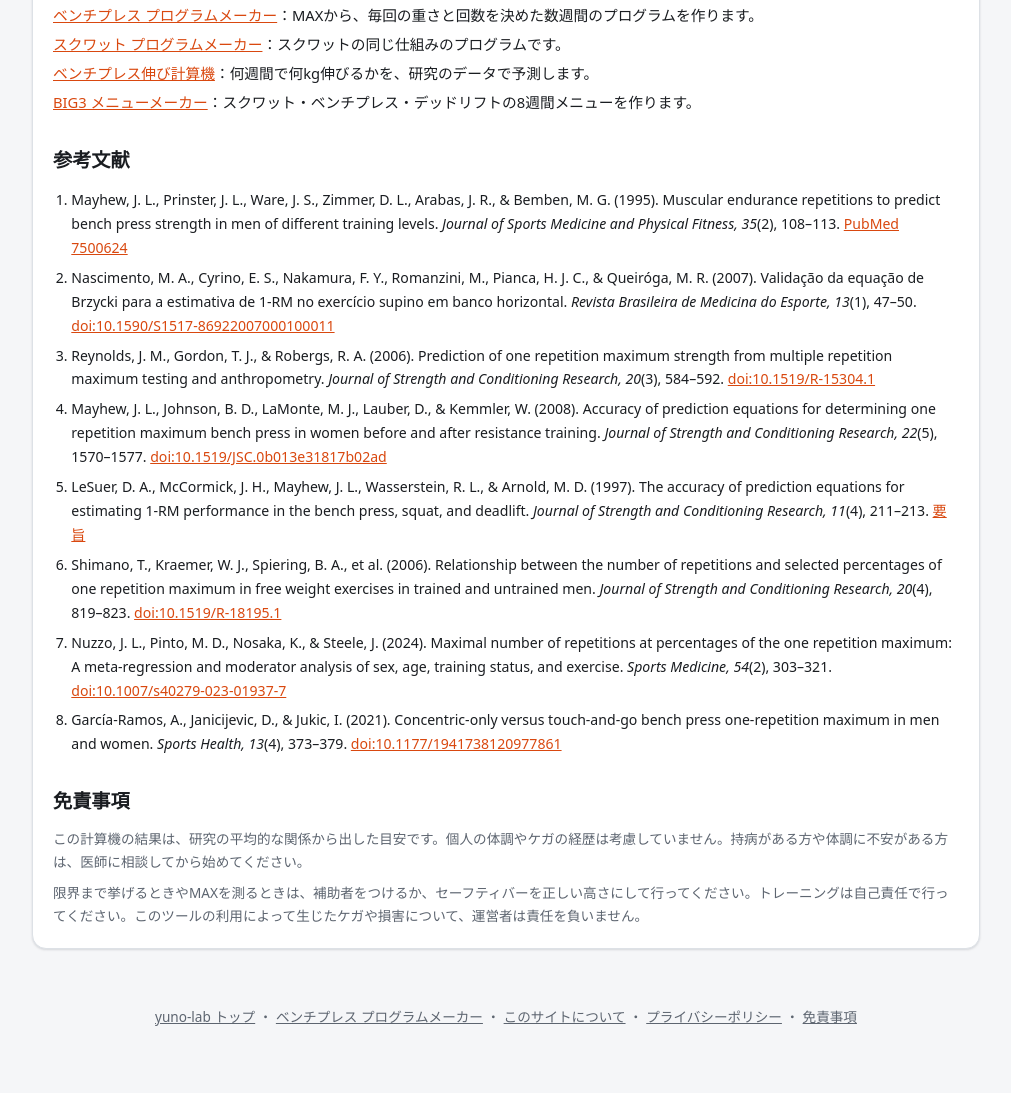
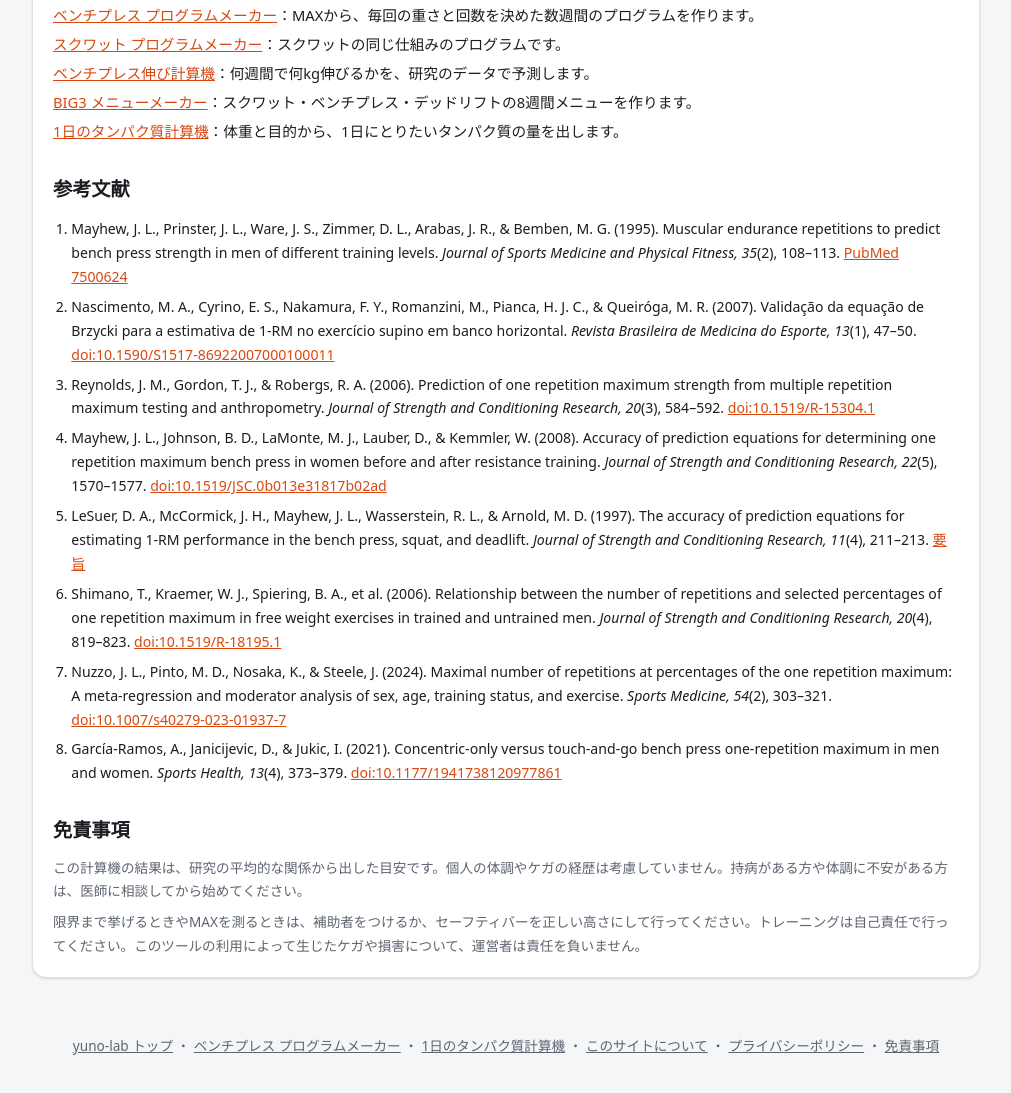
Before and after one commit to yuno0917/rm-calc, a plain HTML site: page index.html in a window 1280 px wide. Shown: the part 2980-4073 px from the top of the page, without its empty margins (134-1145 px from the left). Before the commit the page ends 4048 px from the top, so only its background shows below. Drawn offline with Linux system fonts and the light colour scheme.

Commit message:
Link to the daily protein calculator
Co-Authored-By: Claude Opus 5.5 <noreply@anthropic.com>

```diff
--- a/index.html
+++ b/index.html
@@ -219,6 +219,7 @@
       <li><a href="/squat-program/">スクワット プログラムメーカー</a>：スクワットの同じ仕組みのプログラムです。</li>
       <li><a href="/bench-goal/">ベンチプレス伸び計算機</a>：何週間で何kg伸びるかを、研究のデータで予測します。</li>
       <li><a href="/big3-menu/">BIG3 メニューメーカー</a>：スクワット・ベンチプレス・デッドリフトの8週間メニューを作ります。</li>
+      <li><a href="/protein-calc/">1日のタンパク質計算機</a>：体重と目的から、1日にとりたいタンパク質の量を出します。</li>
     </ul>
 
     <h2 id="refs">参考文献</h2>
@@ -247,6 +248,8 @@
     <span aria-hidden="true">・</span>
     <a href="/bench-program/">ベンチプレス プログラムメーカー</a>
     <span aria-hidden="true">・</span>
+    <a href="/protein-calc/">1日のタンパク質計算機</a>
+    <span aria-hidden="true">・</span>
     <a href="/about.html">このサイトについて</a>
     <span aria-hidden="true">・</span>
     <a href="/privacy.html">プライバシーポリシー</a>
```
